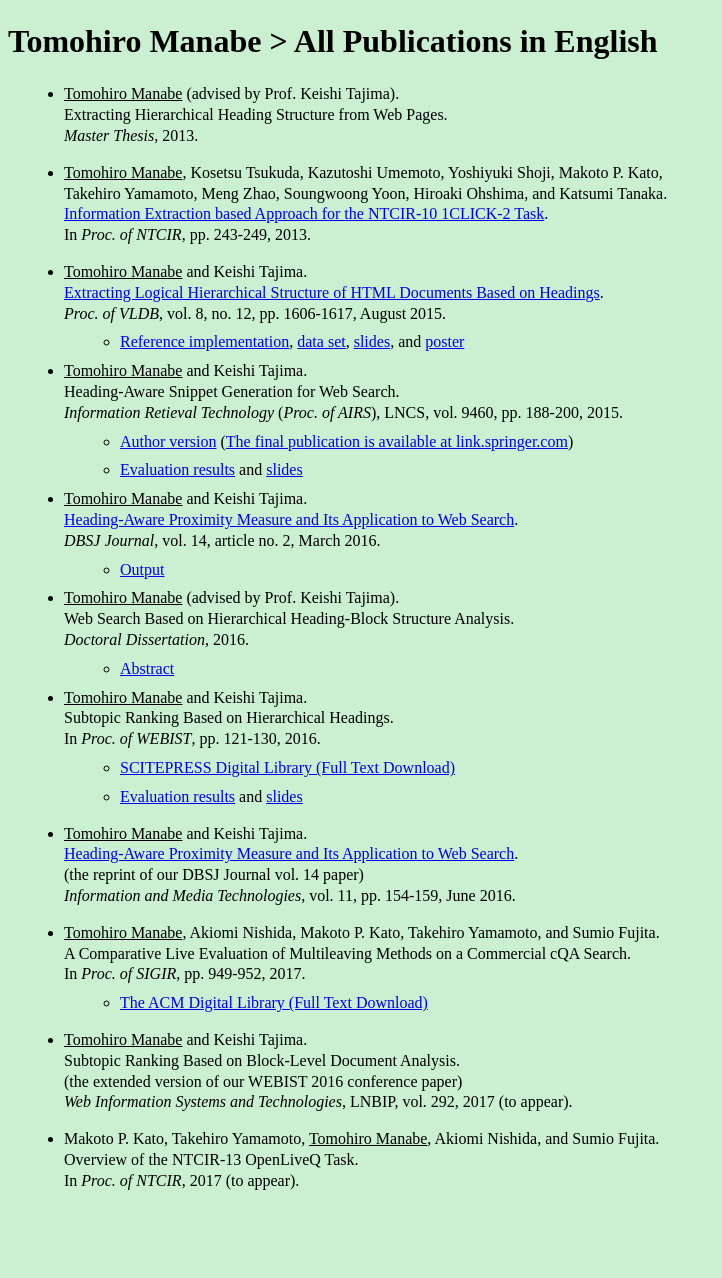
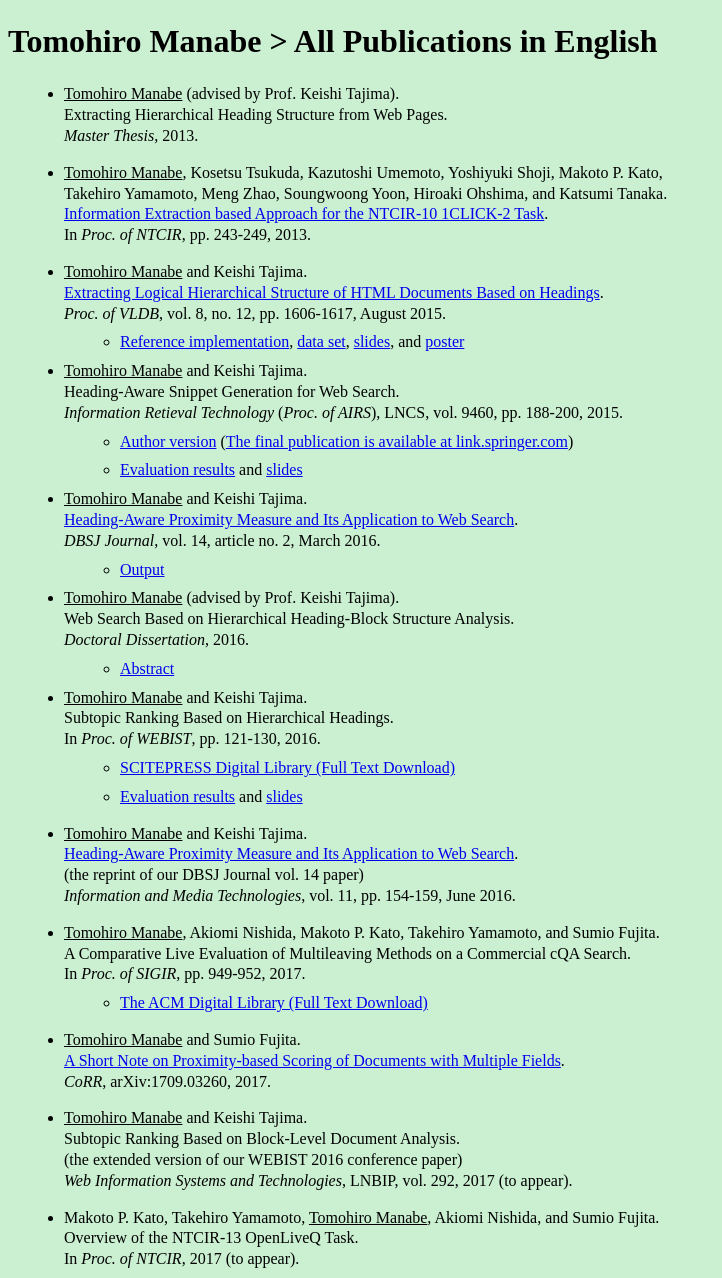
Before and after one commit to tmanabe/tmanabe.github.io, a Jekyll site: the page built from papers.md, in a window 1280 px wide. Shown: the whole page, without its empty margins (0-722 px from the left). Built offline with Jekyll 4.4.1, drawn with Linux system fonts in a browser that asks for light colours; before the commit the page ends 1200 px from its top, so only the background shows below that.

Commit message:
12th commit

```diff
--- a/_data/papers.yml
+++ b/_data/papers.yml
@@ -35,6 +35,10 @@
     A Comparative Live Evaluation of Multileaving Methods on a Commercial cQA Search.<br />
     In _Proc. of SIGIR_, pp. 949-952, 2017.
           *   [The ACM Digital Library (Full Text Download)](https://doi.org/10.1145/3077136.3080687)
+arxiv17: >
+    <u>Tomohiro Manabe</u> and Sumio Fujita.<br />
+    [A Short Note on Proximity-based Scoring of Documents with Multiple Fields](https://arxiv.org/pdf/1709.03260).<br />
+    _CoRR_, arXiv:1709.03260, 2017.
 lnbip17: >
     <u>Tomohiro Manabe</u> and Keishi Tajima.<br />
     Subtopic Ranking Based on Block-Level Document Analysis.<br />
--- a/papers.md
+++ b/papers.md
@@ -14,5 +14,6 @@
 *    {{ site.data.papers.webist16 }}
 *    {{ site.data.papers.imt16 }}
 *    {{ site.data.papers.sigir17 }}
+*    {{ site.data.papers.arxiv17 }}
 *    {{ site.data.papers.lnbip17 }}
 *    {{ site.data.papers.ntcir17 }}
```
Also changed, not shown: index-jp.md (+1 -1 lines), index.md (+1 -1 lines), papers-jp.md (+1 -0 lines).
